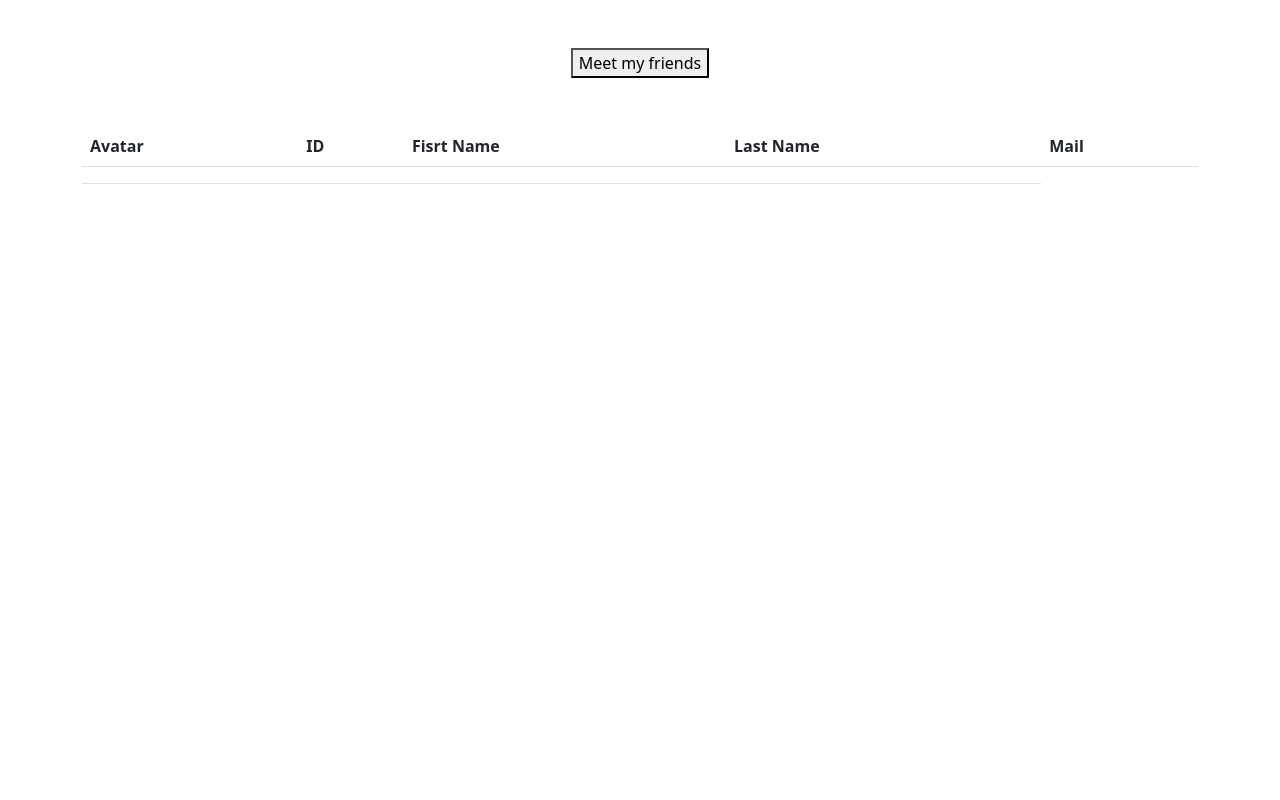
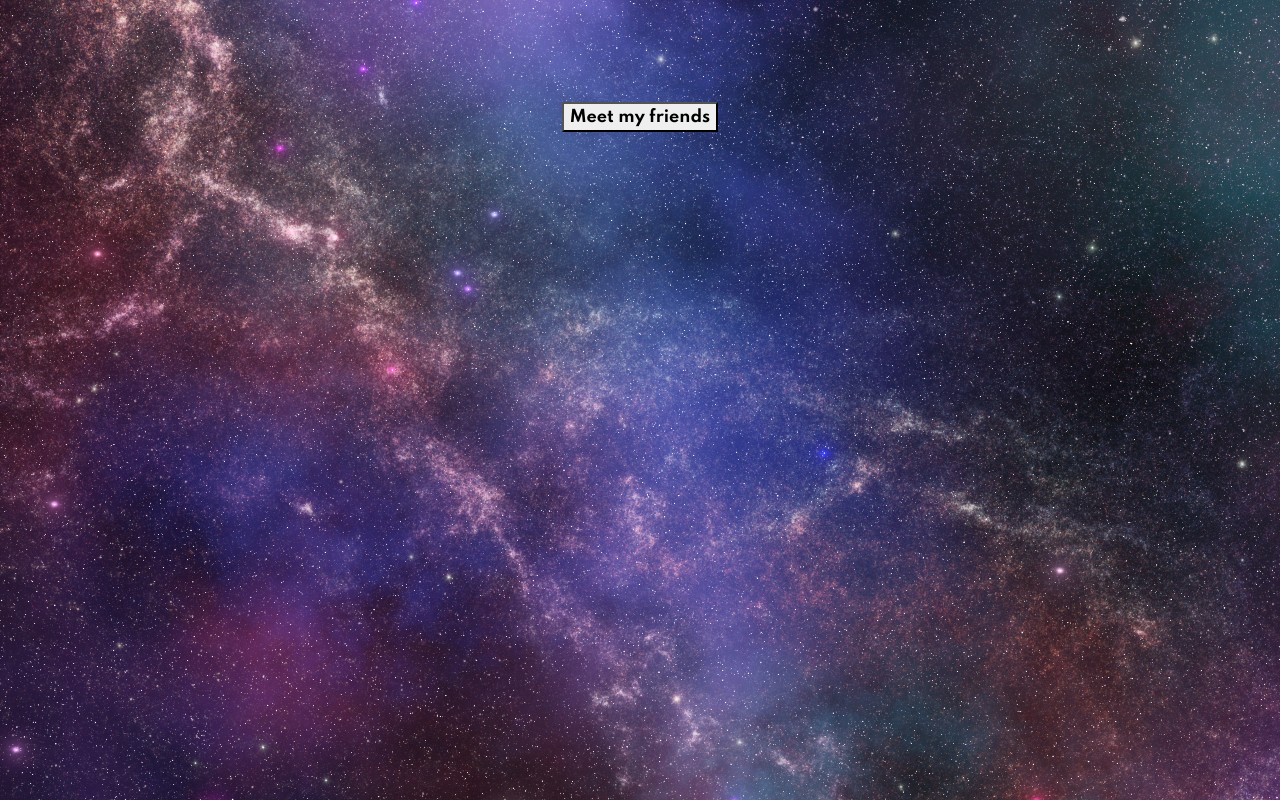
Before and after one commit to Anahisinvida/datos, a plain HTML site: page index.html in a window 1280 px wide. Drawn offline with nearby package versions, Linux system fonts and the light colour scheme.

Commit message:
chore: changes

```diff
--- a/index.html
+++ b/index.html
@@ -16,9 +16,9 @@
 
   <!--Este es mi botón-->
 
-    <div class="container my-5">
+  <div class="container-fluid table-responsive-sm">
     <div class="row justify-content-center text-center">
-            <div class="col-sm-8">
+      <div class="col-md-6">
         <button id="btn" class="btn-primary">Meet my friends</button>
       </div>
     </div>
@@ -26,9 +26,9 @@
 
   <!--Aquí empieza mi tabla-->
 
-    <div class="container">
+  <div class="container-fluid table-responsive-sm">
     <table class="table">
-            <thead>
+      <!--  <thead>
               <tr>
                 <th scope="col">Avatar</th>
                 <th scope="col">ID</th>
@@ -36,24 +36,21 @@
                 <th scope="col">Last Name</th>
                 <th scope="col">Mail</th>
               </tr>
-            </thead>
-            <tbody id="tableData">
+      </thead>-->
+      <tbody id="tableData" class="table-responsive-sm">
         <tr>
-                <th scope="row"></th>
-                <td></td>
-                <td></td>
-                <td></td>
         </tr>
       </tbody>
     </table>
   </div>
 
 
-
   <!-- JS de Bootstrap -->
   <script src="https://cdn.jsdelivr.net/npm/bootstrap@5.2.1/dist/js/bootstrap.bundle.min.js"
     integrity="sha384-u1OknCvxWvY5kfmNBILK2hRnQC3Pr17a+RTT6rIHI7NnikvbZlHgTPOOmMi466C8"
     crossorigin="anonymous"></script>
+
+    <!-- our script -->
   <script src="script.js"></script>
 </body>
 
--- a/script.js
+++ b/script.js
@@ -6,10 +6,13 @@ console.log("probando");
 
 const  getFriends  = () => {
     const data = JSON.parse(localStorage.getItem("data-friends"));
-    data ? console.log("si hay") : getData();
+    data && userdata.time > Date.now() ? storageData() : getData();
 
 }
 
+/**
+ * Función fetch
+ */
 function getData() {
     fetch("https://reqres.in/api/users?delay=3")
     .then(showInfo => showInfo.json())
@@ -17,19 +20,20 @@ function getData() {
         console.log(showInfo);
         let result = showInfo.data
         console.log(result);
-
         for (let data in result){
-            console.log(result[data].id);
+            console.log(result[data]);
             addRow(1, result[data]);
         }
-
+        storageData(showInfo.data);
     });
 }
-    //manipulación del DOM
+    /**
+ * Esta función me agrega una row por cada usuario.
+ * Estioy segura que puede ser in loop pero no estuve segura de cómo
+ */
 
     function addRow(colCount, data){
     let table = document.getElementById('tableData');
-    //let rowCount = table.row.length;
     let row = table.insertRow (data.id);
     for(let i=0; i<colCount; i++){
 
@@ -52,6 +56,17 @@ function getData() {
     }
 }
 
+    //Save localStorage
+
+
+function storageData([...data]){
+    let user = {
+        content: [...data],
+        time: Date.now() + 60000
+    }
+    localStorage.setItem('user', JSON.stringify(user.data));
+}
+
 
 
 /** ---- Esta es data */
--- a/style.css
+++ b/style.css
@@ -0,0 +1,14 @@
+/* Importing Font */
+@import url('https://fonts.googleapis.com/css2?family=Spartan:wght@700&display=swap');
+
+*{
+    font-family: 'Spartan', sans-serif;
+}
+
+body {
+    background-image: url(./assets/img/owm4oa3hXUG58mka7hPvfP.jpeg);
+    background-repeat: no-repeat;
+    margin: 0 auto;
+    background-color: rgb(99, 94, 240);
+    padding: 8%;
+}
```
Also changed, not shown: assets/img/owm4oa3hXUG58mka7hPvfP.jpeg (added), 4 other files. Lines whose indentation alone changed are shown as unchanged.
